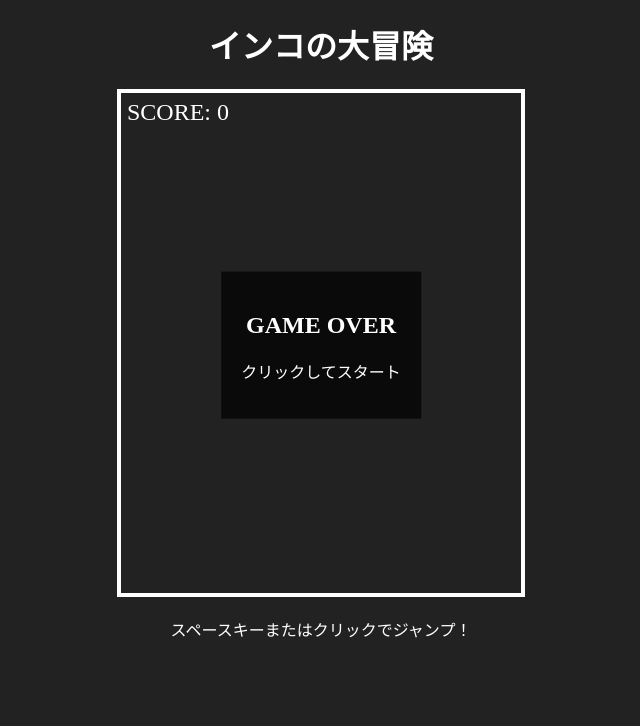
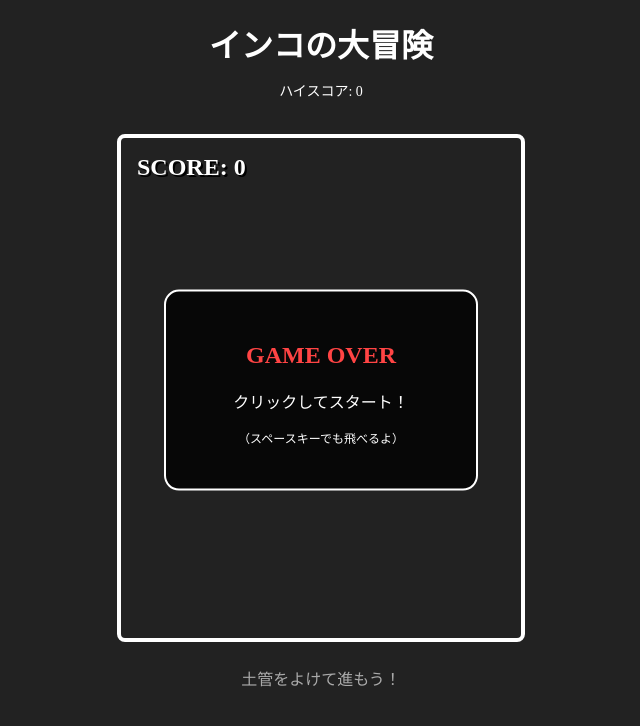
Before and after one commit to lunaceo7/inko-adventure, a React (Vite) app: page / in a window 1280 px wide. Shown: the top 726 px of the page, without its empty margins (319-959 px from the left). Built offline with nearby package versions, Linux system fonts and the light colour scheme.

Commit message:
Update App.jsx

```diff
--- a/src/App.jsx
+++ b/src/App.jsx
@@ -4,29 +4,35 @@ const App = () => {
   const canvasRef = useRef(null);
   const [score, setScore] = useState(0);
   const [gameActive, setGameActive] = useState(false);
+  const [highScore, setHighScore] = useState(0);
 
-  // ゲームの定数
-  const BIRD_SIZE = 30;
-  const GRAVITY = 0.4;
-  const JUMP_STRENGTH = -7;
-  const PIPE_WIDTH = 50;
-  const PIPE_GAP = 150;
+  // --- ゲームバランス調整（ここをいじると難易度が変わります） ---
+  const BIRD_WIDTH = 34;    // インコの横幅
+  const BIRD_HEIGHT = 24;   // インコの縦幅
+  const GRAVITY = 0.25;     // 重力（小さいほどふわふわ浮く）
+  const JUMP_STRENGTH = -5; // ジャンプ力（小さいほど小刻みに跳ねる）
+  const PIPE_WIDTH = 60;    // 土管の太さ
+  const PIPE_GAP = 180;     // 土管の隙間（大きいほど通りやすい）
+  const PIPE_SPEED = 3;     // スクロール速度（小さいほどゆっくり）
+  const SPAWN_RATE = 90;    // 土管が出る間隔（大きいほど土管がまばらになる）
+  const HIT_BOX_MARGIN = 6; // 当たり判定の余裕（大きいほど「今当たったじゃん！」がなくなる）
 
-  // ゲーム状態
-  const birdY = useRef(200);
+  const birdY = useRef(250);
   const velocity = useRef(0);
   const pipes = useRef([]);
   const frame = useRef(0);
 
   const startGame = () => {
-    birdY.current = 200;
+    birdY.current = 250;
     velocity.current = 0;
     pipes.current = [];
+    frame.current = 0;
     setScore(0);
     setGameActive(true);
   };
 
-  const jump = () => {
+  const jump = (e) => {
+    if (e) e.preventDefault();
     if (gameActive) {
       velocity.current = JUMP_STRENGTH;
     } else {
@@ -35,62 +41,96 @@ const App = () => {
   };
 
   useEffect(() => {
+    const handleKeyDown = (e) => {
+      if (e.code === 'Space') jump();
+    };
+    window.addEventListener('keydown', handleKeyDown);
+    return () => window.removeEventListener('keydown', handleKeyDown);
+  }, [gameActive]);
+
+  useEffect(() => {
     if (!gameActive) return;
 
     const canvas = canvasRef.current;
     const ctx = canvas.getContext('2d');
 
     const update = () => {
-      // インコの物理演算
       velocity.current += GRAVITY;
       birdY.current += velocity.current;
 
       // 土管の生成
-      if (frame.current % 100 === 0) {
-        const pipeHeight = Math.random() * (canvas.height - PIPE_GAP - 100) + 50;
-        pipes.current.push({ x: canvas.width, top: pipeHeight });
+      if (frame.current % SPAWN_RATE === 0) {
+        const minPipeHeight = 50;
+        const maxPipeHeight = canvas.height - PIPE_GAP - 50;
+        const pipeHeight = Math.random() * (maxPipeHeight - minPipeHeight) + minPipeHeight;
+        pipes.current.push({ x: canvas.width, top: pipeHeight, passed: false });
       }
 
       // 土管の移動と判定
-      pipes.current.forEach((pipe, index) => {
-        pipe.x -= 4;
+      pipes.current.forEach((pipe) => {
+        pipe.x -= PIPE_SPEED;
 
-        // 当たり判定
+        // 当たり判定（HIT_BOX_MARGIN 分だけ判定を甘く設定）
+        const birdLeft = 50 + HIT_BOX_MARGIN;
+        const birdRight = 50 + BIRD_WIDTH - HIT_BOX_MARGIN;
+        const birdTop = birdY.current + HIT_BOX_MARGIN;
+        const birdBottom = birdY.current + BIRD_HEIGHT - HIT_BOX_MARGIN;
+
         if (
-          50 < pipe.x + PIPE_WIDTH &&
-          50 + BIRD_SIZE > pipe.x &&
-          (birdY.current < pipe.top || birdY.current + BIRD_SIZE > pipe.top + PIPE_GAP)
+          birdRight > pipe.x &&
+          birdLeft < pipe.x + PIPE_WIDTH &&
+          (birdTop < pipe.top || birdBottom > pipe.top + PIPE_GAP)
         ) {
           setGameActive(false);
         }
 
         // スコア加算
-        if (pipe.x === 50) setScore((s) => s + 1);
+        if (!pipe.passed && pipe.x < 50) {
+          pipe.passed = true;
+          setScore((s) => {
+            const newScore = s + 1;
+            if (newScore > highScore) setHighScore(newScore);
+            return newScore;
+          });
+        }
       });
 
-      // 画面外判定
-      if (birdY.current > canvas.height || birdY.current < 0) setGameActive(false);
-
-      // 古い土管を削除
+      if (birdY.current > canvas.height || birdY.current < -50) setGameActive(false);
       if (pipes.current[0]?.x < -PIPE_WIDTH) pipes.current.shift();
 
       frame.current++;
     };
 
     const draw = () => {
-      ctx.fillStyle = '#87CEEB'; // 空の色
+      // 背景（空色）
+      ctx.fillStyle = '#70c5ce';
       ctx.fillRect(0, 0, canvas.width, canvas.height);
 
-      // インコ（緑色）
-      ctx.fillStyle = '#4af14a';
-      ctx.fillRect(50, birdY.current, BIRD_SIZE, BIRD_SIZE);
+      // 土管の描画（ファミコン風の緑）
+      ctx.fillStyle = '#73bf2e';
+      ctx.strokeStyle = '#000';
+      ctx.lineWidth = 2;
+      pipes.current.forEach((pipe) => {
+        // 上の土管
+        ctx.fillRect(pipe.x, 0, PIPE_WIDTH, pipe.top);
+        ctx.strokeRect(pipe.x, 0, PIPE_WIDTH, pipe.top);
+        // 下の土管
+        ctx.fillRect(pipe.x, pipe.top + PIPE_GAP, PIPE_WIDTH, canvas.height);
+        ctx.strokeRect(pipe.x, pipe.top + PIPE_GAP, PIPE_WIDTH, canvas.height);
+      });
 
-      // 土管
-      ctx.fillStyle = '#228B22';
-      pipes.current.forEach((pipe) => {
-        ctx.fillRect(pipe.x, 0, PIPE_WIDTH, pipe.top); // 上の土管
-        ctx.fillRect(pipe.x, pipe.top + PIPE_GAP, PIPE_WIDTH, canvas.height); // 下の土管
-      });
+      // インコの描画（セキセイインコ風：体は緑、頭は黄色）
+      const bx = 50;
+      const by = birdY.current;
+
+      ctx.fillStyle = '#4af14a'; // 体（緑）
+      ctx.fillRect(bx, by, BIRD_WIDTH, BIRD_HEIGHT);
+      ctx.fillStyle = '#fff700'; // 頭（黄）
+      ctx.fillRect(bx + 15, by, 19, 15);
+      ctx.fillStyle = '#000';    // 目
+      ctx.fillRect(bx + 28, by + 4, 3, 3);
+      ctx.fillStyle = '#ff9900'; // くちばし
+      ctx.fillRect(bx + 32, by + 8, 4, 4);
     };
 
     const loop = () => {
@@ -101,22 +141,49 @@ const App = () => {
 
     const animationId = requestAnimationFrame(loop);
     return () => cancelAnimationFrame(animationId);
-  }, [gameActive]);
+  }, [gameActive, highScore]);
 
   return (
-    <div onClick={jump} style={{ textAlign: 'center', color: 'white' }}>
-      <h1>インコの大冒険</h1>
-      <div style={{ position: 'relative', display: 'inline-block' }}>
-        <canvas ref={canvasRef} width="400" height="500" style={{ border: '4px solid #fff' }} />
-        <div style={{ position: 'absolute', top: 10, left: 10, fontSize: '24px' }}>SCORE: {score}</div>
+    <div onMouseDown={jump} style={{
+      textAlign: 'center',
+      backgroundColor: '#222',
+      minHeight: '100vh',
+      color: 'white',
+      fontFamily: '"Press Start 2P", cursive', // ファミコン風フォントがあれば
+      userSelect: 'none',
+      touchAction: 'none'
+    }}>
+      <h1 style={{ paddingTop: '20px', margin: '0' }}>インコの大冒険</h1>
+      <p style={{ fontSize: '14px' }}>ハイスコア: {highScore}</p>
+
+      <div style={{ position: 'relative', display: 'inline-block', marginTop: '20px' }}>
+        <canvas
+          ref={canvasRef}
+          width="400"
+          height="500"
+          style={{ border: '4px solid #fff', borderRadius: '8px', cursor: 'pointer' }}
+        />
+
+        <div style={{ position: 'absolute', top: 20, left: 20, fontSize: '24px', fontWeight: 'bold', textShadow: '2px 2px #000' }}>
+          SCORE: {score}
+        </div>
+
         {!gameActive && (
-          <div style={{ position: 'absolute', top: '50%', left: '50%', transform: 'translate(-50%, -50%)', background: 'rgba(0,0,0,0.7)', padding: '20px' }}>
-            <h2>GAME OVER</h2>
-            <p>クリックしてスタート</p>
+          <div style={{
+            position: 'absolute', top: '50%', left: '50%', transform: 'translate(-50%, -50%)',
+            background: 'rgba(0,0,0,0.8)', padding: '30px', borderRadius: '15px', border: '2px solid #fff',
+            width: '250px'
+          }}>
+            <h2 style={{ color: '#ff4444' }}>GAME OVER</h2>
+            <p>クリックしてスタート！</p>
+            <p style={{ fontSize: '12px' }}>（スペースキーでも飛べるよ）</p>
           </div>
         )}
       </div>
-      <p>スペースキーまたはクリックでジャンプ！</p>
+
+      <div style={{ marginTop: '20px', color: '#aaa' }}>
+        <p>土管をよけて進もう！</p>
+      </div>
     </div>
   );
 };
```
